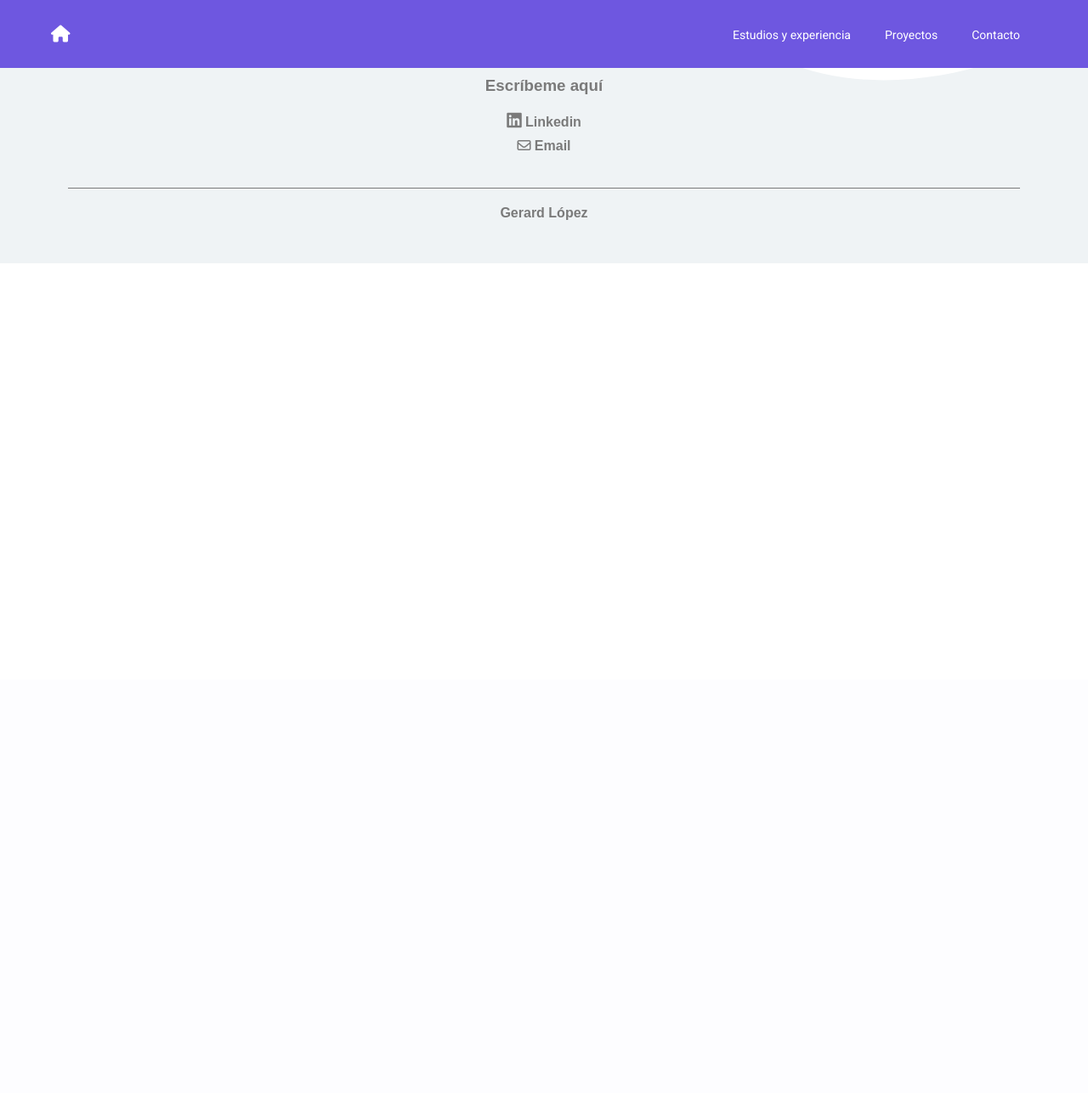
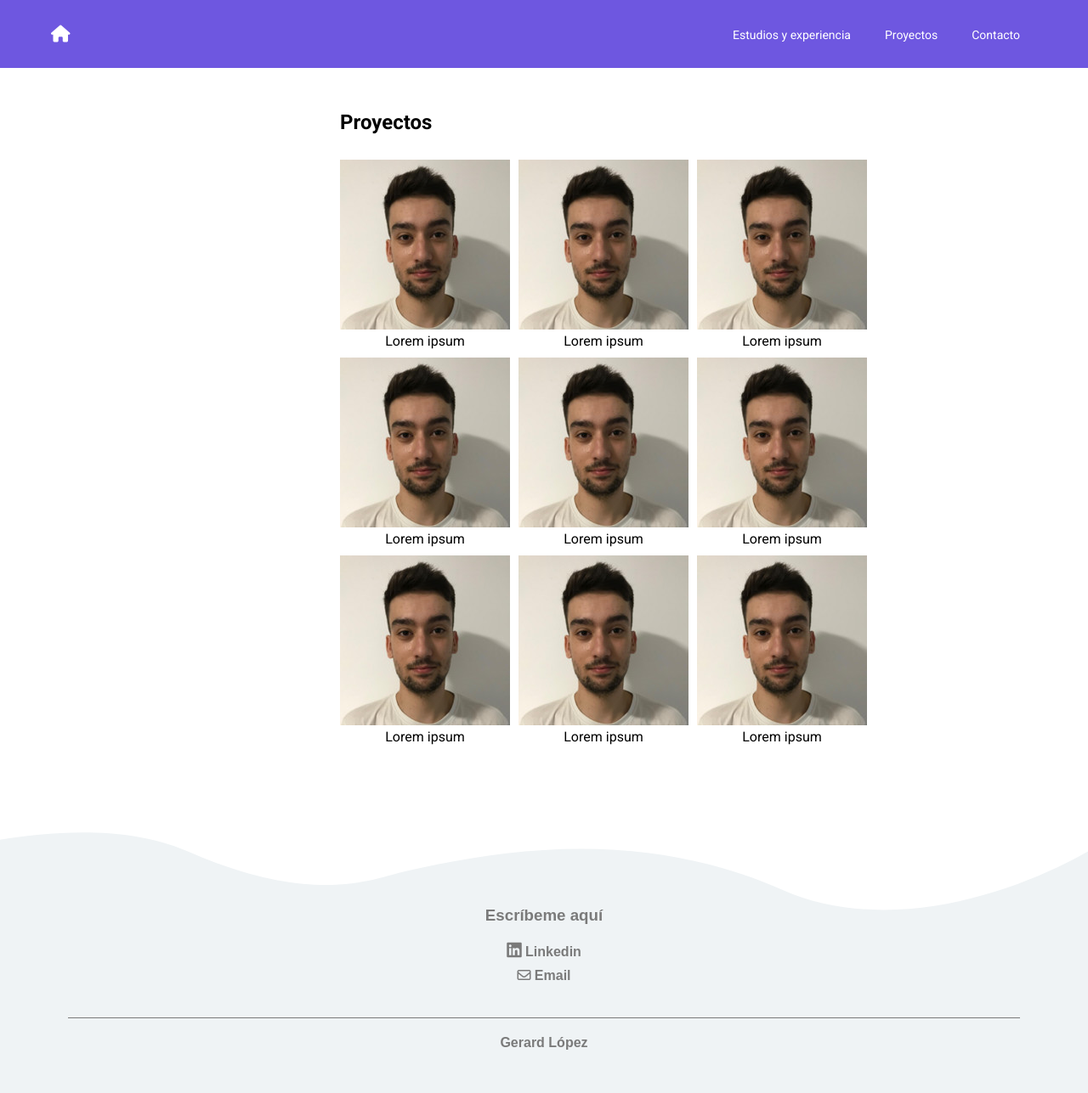
Before and after one commit to xenialopez/treball-de-recerca, a PHP site: page /pages/projects.php in a window 1280 px wide. Shown: the whole page at 85% size. Before the commit the page ends 310 px from the top, so only its background shows below. Run offline with PHP 8.4, Linux system fonts and the light colour scheme; some libraries are stand-ins or nearby versions.

Commit message:
index, projects (v1)

```diff
--- a/assets/css/home.css
+++ b/assets/css/home.css
@@ -127,17 +127,27 @@
   color: #6e57e0;
 }
 
-.body__container {
-  display: block;
-  align-items: center;
+.body_page {
+  text-align: center;
+}
+
+.knowledge, .tools, .aptitudes{
+  text-align: left;
+  font-size: 105%;
+  display: inline-block;
   box-shadow: 1px 1px 10px 0px rgb(0 0 0 / 10%);
   width: fit-content;
   padding: 30px;
   margin-top: 30px;
   margin-bottom: 50px;
   z-index: 10;
+  line-height: 2.5em
 }
 
-.knowledge, .tools, .aptitudes{
-  display: block;
+.knowledge h3, .tools h3, .aptitudes h3{
+  text-align: center;
 }
+
+.body__container i {
+  color: #6e57e0;
+}
--- /dev/null
+++ b/assets/css/projects.css
@@ -0,0 +1,16 @@
+.projects__container{
+    padding: 100px 400px;
+}
+
+.projects__container h2{
+    padding-top: 30px;
+    padding-bottom: 30px;
+}
+
+.projects__wrapper{
+    display: grid;
+    text-align: center;
+    grid-template-columns: repeat(3, 1fr);
+    grid-column-gap: 10px;
+    grid-row-gap: 10px;
+}
--- a/pages/contact/mensaje-de-envio.php
+++ b/pages/contact/mensaje-de-envio.php
@@ -5,7 +5,7 @@
     <meta charset="UTF-8">
     <meta name="viewport" content="width=device-width, initial-scale=1.0">
     <meta http-equiv="X-UA-Compatible" content="ie=edge">
-    <title>Formulario de contacto</title>
+    <title>Gerard López Guillén</title>
 
     <link rel="stylesheet" href="../../assets/css/mensaje-de-envio.css">
 
--- a/pages/projects.php
+++ b/pages/projects.php
@@ -1,5 +1,99 @@
 <?php include '../shared/header.php' ?>
 
+<div class="projects__container">
+    <h2>Proyectos</h2>
+    <div class="projects__wrapper">
+        <div class="project-casio">
+            <div class="projects-image">
+                <img src="../assets/images/gerard.jpeg" alt="">
+            </div>
 
+            <div class="projects-content">
+                <p>Lorem ipsum </p>
+            </div>
+        </div>
+
+        <div class="project-fisiocrem">
+            <div class="projects-image">
+                <img src="../assets/images/gerard.jpeg" alt="">
+            </div>
+
+            <div class="projects-content">
+                <p>Lorem ipsum </p>
+            </div>
+        </div>
+
+        <div class="project-cannabix">
+            <div class="projects-image">
+                <img src="../assets/images/gerard.jpeg" alt="">
+            </div>
+
+            <div class="projects-content">
+                <p>Lorem ipsum </p>
+            </div>
+        </div>
+
+        <div class="project-rosetta">
+            <div class="projects-image">
+                <img src="../assets/images/gerard.jpeg" alt="">
+            </div>
+
+            <div class="projects-content">
+                <p>Lorem ipsum </p>
+            </div>
+        </div>
+
+        <div class="project-aquadrink">
+            <div class="projects-image">
+                <img src="../assets/images/gerard.jpeg" alt="">
+            </div>
+
+            <div class="projects-content">
+                <p>Lorem ipsum </p>
+            </div>
+        </div>
+
+        <div class="project-klockner">
+            <div class="projects-image">
+                <img src="../assets/images/gerard.jpeg" alt="">
+            </div>
+
+            <div class="projects-content">
+                <p>Lorem ipsum </p>
+            </div>
+        </div>
+
+        <div class="project-cistitus">
+            <div class="projects-image">
+                <img src="../assets/images/gerard.jpeg" alt="">
+            </div>
+
+            <div class="projects-content">
+                <p>Lorem ipsum </p>
+            </div>
+        </div>
+
+        <div class="project-halibut">
+            <div class="projects-image">
+                <img src="../assets/images/gerard.jpeg" alt="">
+            </div>
+
+            <div class="projects-content">
+                <p>Lorem ipsum </p>
+            </div>
+        </div>
+
+        <div class="project-ribesalat">
+            <div class="projects-image">
+                <img src="../assets/images/gerard.jpeg" alt="">
+            </div>
+
+            <div class="projects-content">
+                <p>Lorem ipsum </p>
+            </div>
+        </div>
+
+    </div>
+</div>
 
 <?php include '../shared/footer.php' ?>
```
Also changed, not shown: index.php (+40 -12 lines), assets/css/mensaje-de-envio.css (line endings or trailing spaces), assets/images/avatar.png (deleted), assets/images/logo-magtimus.png (deleted), assets/images/quotes.svg (deleted), assets/images/undraw_Code_thinking_re_gka2.svg (deleted), assets/images/work1.jpg (deleted), assets/images/work2.jpg (deleted), assets/images/work3.jpg (deleted), assets/images/work4.jpg (deleted), assets/images/work5.jpg (deleted), assets/images/work6.jpg (deleted).
